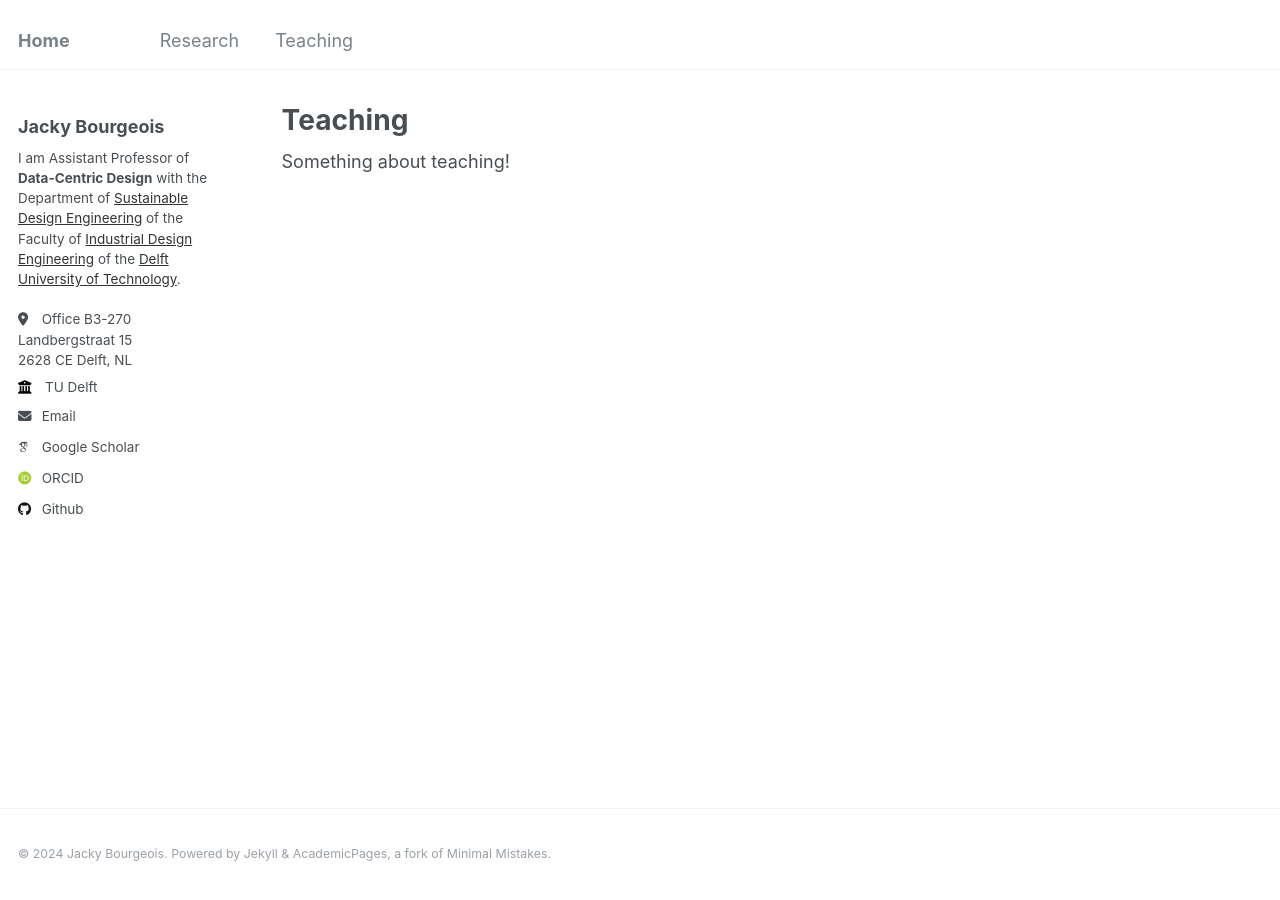
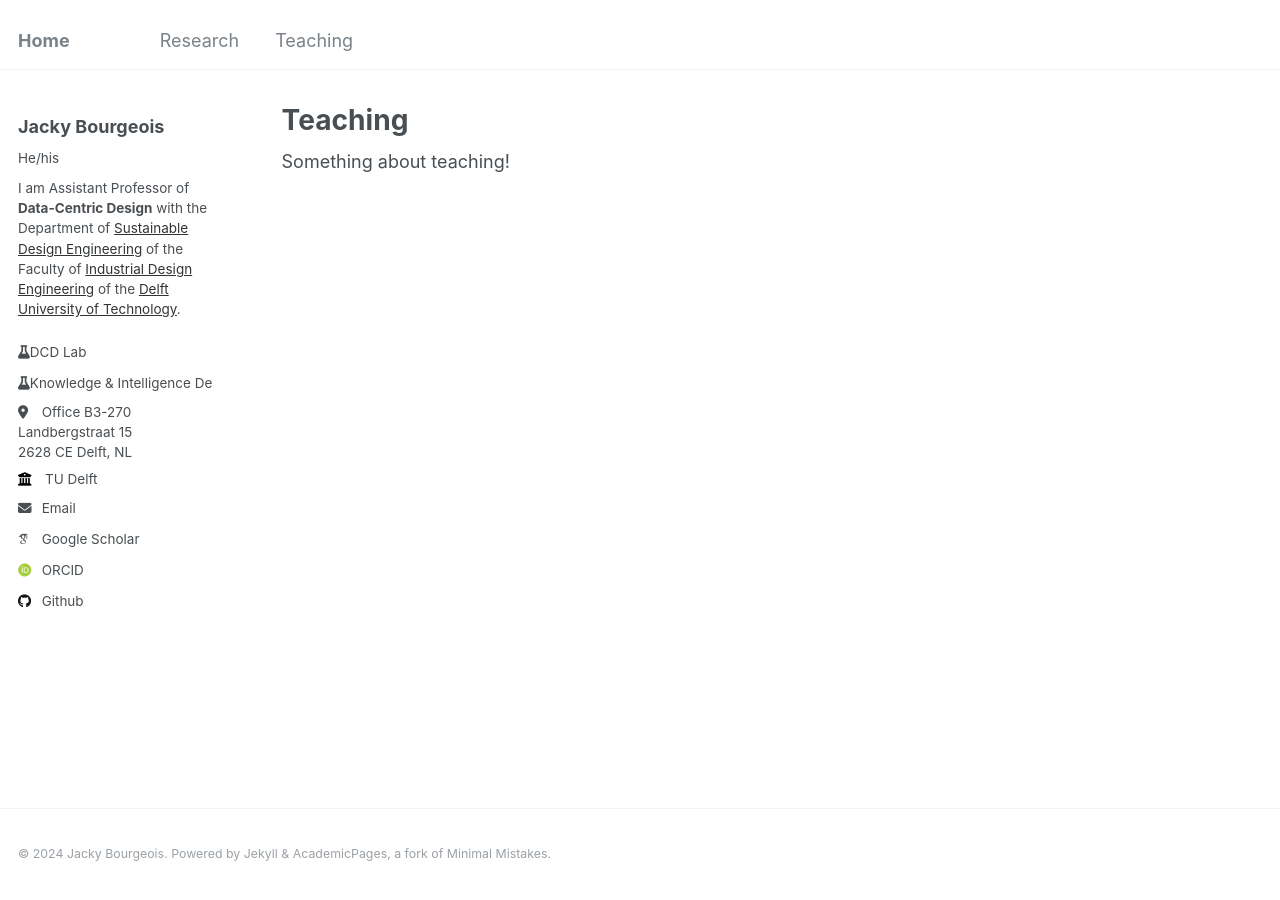
Before and after one commit to jackybourgeois/jackybourgeois.github.io, a Jekyll site: the page built from _pages/teaching.md, in a window 1280 px wide. Built offline with Jekyll 4.4.1, drawn with Linux system fonts in a browser that asks for light colours; some web fonts are replaced.

Commit message:
added links

```diff
--- a/_config.yml
+++ b/_config.yml
@@ -23,7 +23,7 @@ author:
   # Biographic information
   avatar           : "jacky.jpg"
   name             : "Jacky Bourgeois"
-  pronouns         : # "He/his"
+  pronouns         : "He/his"
   bio              : "I am Assistant Professor of <b>Data-Centric Design</b> with the Department of <a target=\"_blank\" href=\"https://www.tudelft.nl/en/ide/about-ide/departments/design-engineering/\">Sustainable Design Engineering</a> of the Faculty of <a target=\"_blank\" href=\"https://www.tudelft.nl/en/ide/\">Industrial Design Engineering</a> of the <a target=\"_blank\" href=\"https://www.tudelft.nl/\">Delft University of Technology</a>."
   location         : "Office B3-270<br>Landbergstraat 15<br>2628 CE Delft, NL"
   employer         : "TU Delft"
--- a/_includes/author-profile.html
+++ b/_includes/author-profile.html
@@ -23,6 +23,8 @@
   <div class="author__urls-wrapper">
     <button class="btn btn--inverse">Follow</button>
     <ul class="author__urls social-icons">
+      <li><a href="https://delftdesignlabs.org/dcd-lab/" target="_blank"><i class="fa-solid fa-flask" aria-hidden="true"></i>DCD Lab</a></li>
+      <li><a href="https://www.tudelft.nl/en/ide/about-ide/departments/sustainable-design-engineering/kind" target="_blank"><i class="fa-solid fa-flask" aria-hidden="true"></i>Knowledge & Intelligence Design</a></li>
       <!-- Font Awesome icons / Biographic information  -->
       {% if author.location %}
         <li class="author__desktop"><i class="fa-solid fa-location-dot icon-pad-right" aria-hidden="true"></i>{{ author.location }}</li>
```
